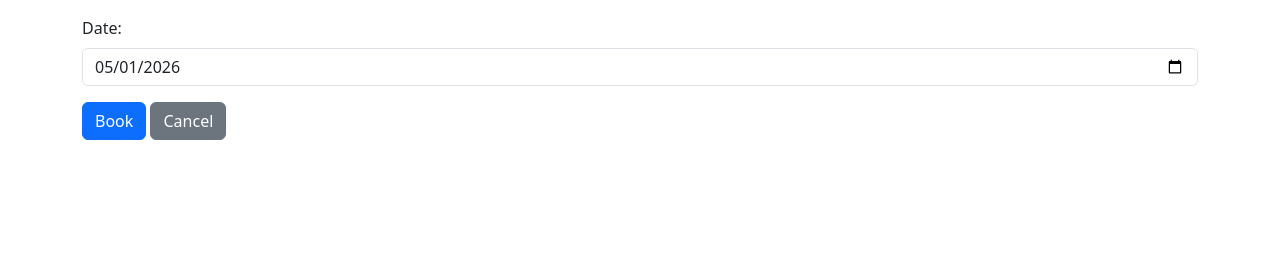
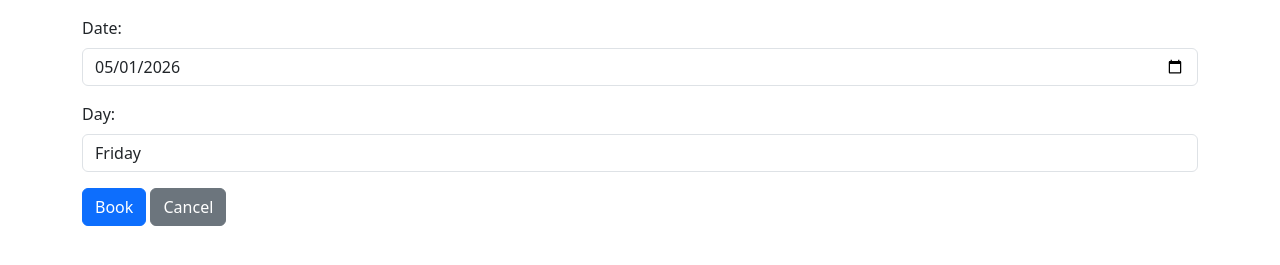
Before and after one commit to ramalagi/ClassRoomBooking, a Flask app: page /book in a window 1280 px wide. Shown: the part 260-525 px from the top of the page. Run offline with Flask 3, Linux system fonts and the light colour scheme; the visitor is signed in with stand-in values (Sample User, id 1); data that the repository does not hold is empty; some libraries are stand-ins or nearby versions.

Commit message:
Fix booking page so timeslot day matches selected date and show day label

```diff
--- a/app.py
+++ b/app.py
@@ -110,6 +110,9 @@ def book():
         if date == today and now.hour >= start_hour:
             return "Cannot book for past or current time slots."
 
+        if timeslot.day != date.strftime('%A'):
+            return f"Selected timeslot day ({timeslot.day}) does not match the chosen date ({date.strftime('%A')})."
+
         if make_booking(user_id, room_id, timeslot_id, date):
             return redirect(url_for('dashboard', date=date_str))
         else:
@@ -121,16 +124,17 @@ def book():
     date = datetime.strptime(date_str, '%Y-%m-%d').date()
     today = datetime.now().date()
     now_hour = datetime.now().hour
+    selected_day = date.strftime('%A')
 
-    # Filter timeslots for past prevention
+    # Filter timeslots for the selected day and to prevent past bookings
     if date < today:
         filtered_timeslots = []
     elif date == today:
-        filtered_timeslots = [ts for ts in timeslots if int(ts.period.split('-')[0].split(':')[0]) > now_hour]
+        filtered_timeslots = [ts for ts in timeslots if ts.day == selected_day and int(ts.period.split('-')[0].split(':')[0]) > now_hour]
     else:
-        filtered_timeslots = timeslots
+        filtered_timeslots = [ts for ts in timeslots if ts.day == selected_day]
 
-    return render_template('book.html', rooms=rooms, timeslots=filtered_timeslots, date=date_str, today=today, user=session)
+    return render_template('book.html', rooms=rooms, timeslots=filtered_timeslots, date=date_str, today=today, selected_day=selected_day, user=session)
 
 @app.route('/cancel/<int:booking_id>')
 @login_required
--- a/templates/book.html
+++ b/templates/book.html
@@ -30,9 +30,22 @@
                 <label for="date" class="form-label">Date:</label>
                 <input type="date" id="date" name="date" value="{{ date }}" class="form-control" min="{{ today }}" required>
             </div>
+            <div class="mb-3">
+                <label class="form-label">Day:</label>
+                <input type="text" class="form-control" value="{{ selected_day }}" readonly>
+            </div>
             <button type="submit" class="btn btn-primary">Book</button>
             <a href="{{ url_for('dashboard', date=date) }}" class="btn btn-secondary">Cancel</a>
         </form>
     </div>
+    <script>
+        const dateInput = document.getElementById('date');
+        dateInput.addEventListener('change', function() {
+            const selectedDate = this.value;
+            if (selectedDate) {
+                window.location.href = '{{ url_for('book') }}?date=' + selectedDate;
+            }
+        });
+    </script>
 </body>
 </html>
```
